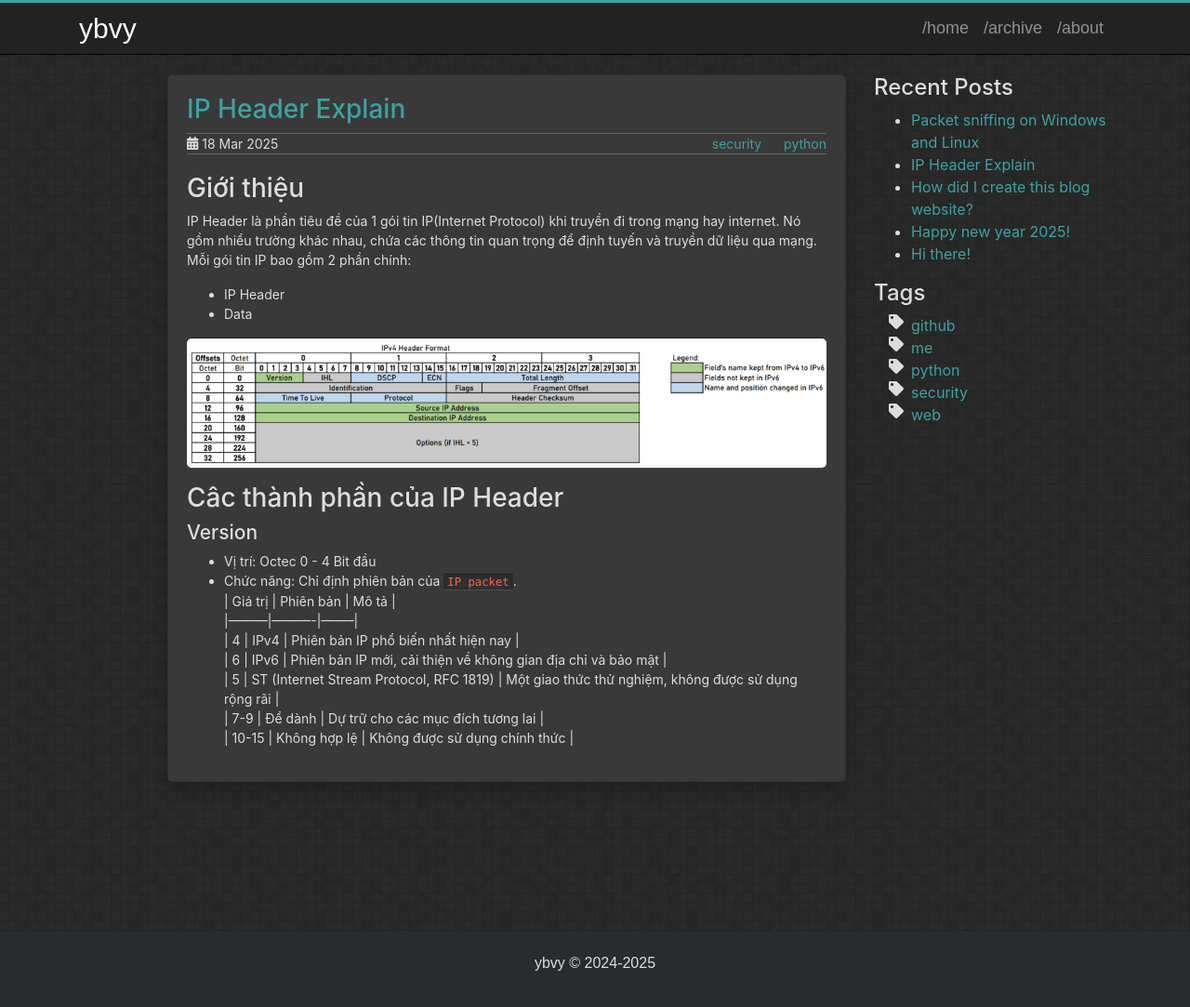
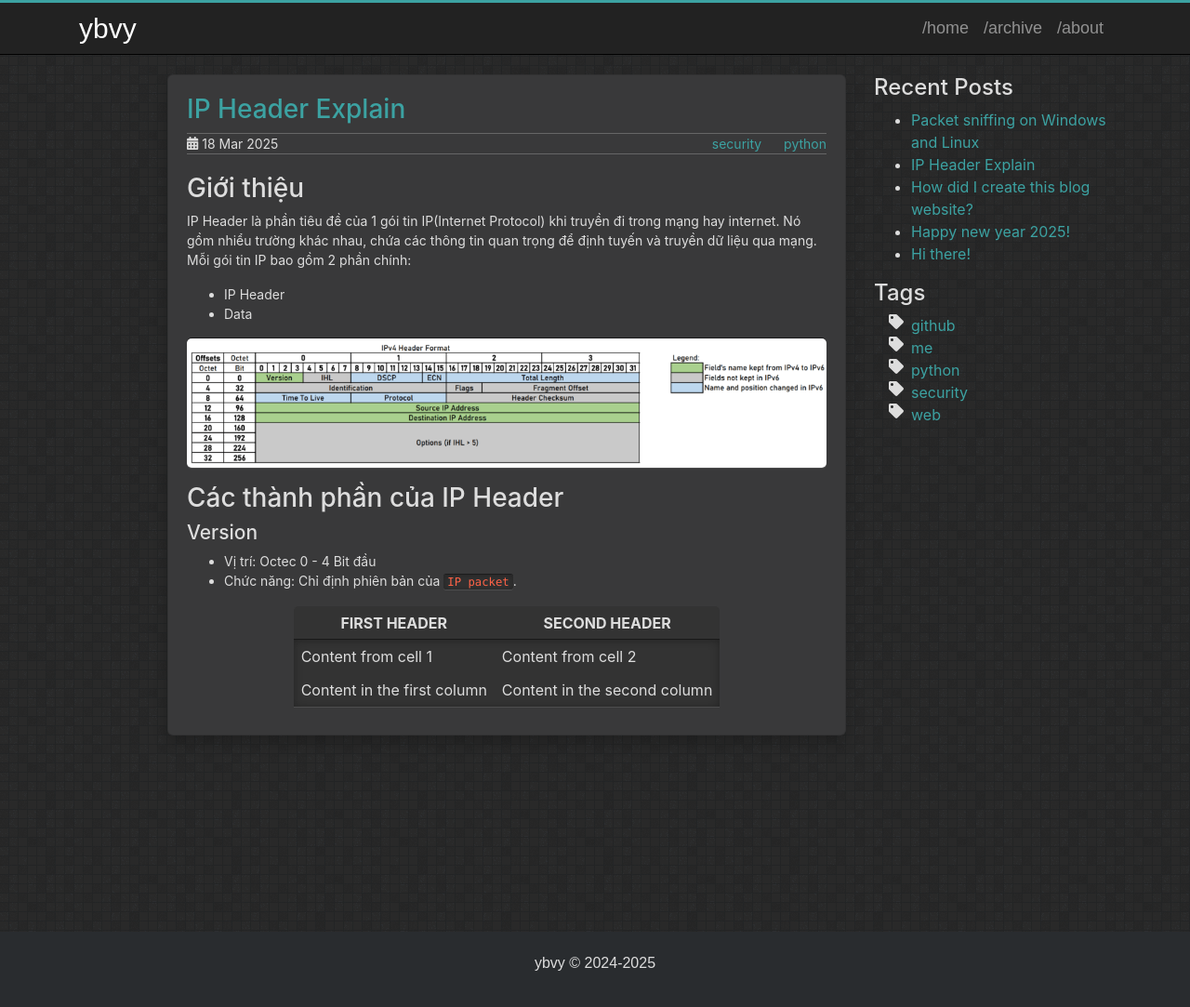
Before and after one commit to ybvy/ybvy.github.io, a Jekyll site: the page built from _posts/2025-03-18-ip-header-explain.md, in a window 1280 px wide and 1091 px high. Shown: the top 1083 px of the window at 93% size. Built offline with Jekyll 4.4.1, drawn with Linux system fonts in a browser that asks for light colours.

Commit message:
add post 2025-03-18

```diff
--- a/_posts/2025-03-18-ip-header-explain.md
+++ b/_posts/2025-03-18-ip-header-explain.md
@@ -18,14 +18,12 @@ IP Header là phần tiêu đề của 1 gói tin IP(Internet Protocol) khi truy
 
 ![IP Header](/assets/images/posts/2025-03-18-ip-header-explain/ip_header.png)
 
-# Câc thành phần của IP Header
+# Các thành phần của IP Header
 ## Version
 * Vị trí: Octec 0 - 4 Bit đầu
 * Chức năng: Chỉ định phiên bản của `IP packet`.
-| Giá trị | Phiên bản | Mô tả |
-|---------|----------|--------|
-| 4 | IPv4 | Phiên bản IP phổ biến nhất hiện nay |
-| 6 | IPv6 | Phiên bản IP mới, cải thiện về không gian địa chỉ và bảo mật |
-| 5 | ST (Internet Stream Protocol, RFC 1819) | Một giao thức thử nghiệm, không được sử dụng rộng rãi |
-| 7-9 | Để dành | Dự trữ cho các mục đích tương lai |
-| 10-15 | Không hợp lệ | Không được sử dụng chính thức |
+
+|First Header | Second Header|
+|------------ | -------------|
+|Content from cell 1 | Content from cell 2|
+|Content in the first column | Content in the second column|
```
